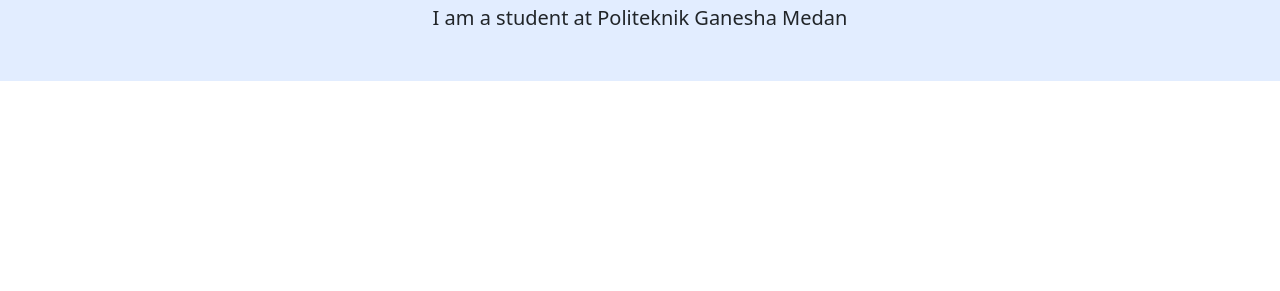
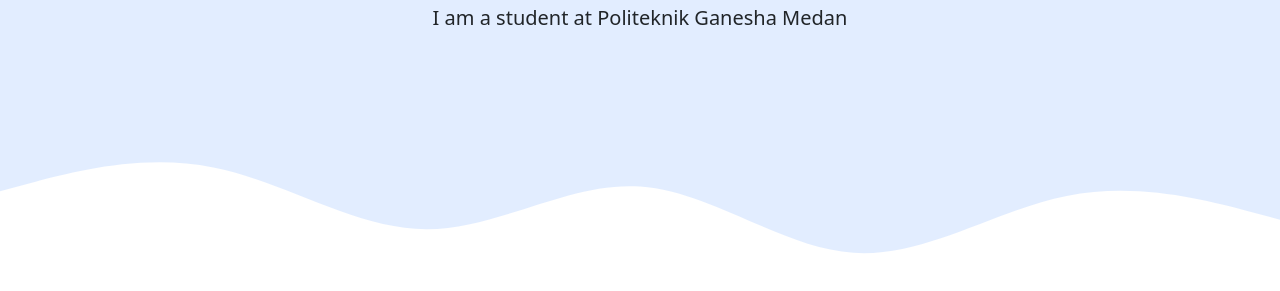
Before and after one commit to Widyasyafitri/UAS-WidiaSafitri, a plain HTML site: page index.html in a window 1280 px wide. Shown: the part 367-658 px from the top of the page. Drawn offline with nearby package versions, Linux system fonts and the light colour scheme.

Commit message:
Membuat Gelombang

```diff
--- a/index.html
+++ b/index.html
@@ -46,6 +46,13 @@
       <img src="img/1.jpg" alt="Widia Safitri" width="200" class="rounded-circle img-thumbnail" />
       <h1 class="display-4">Widia Safitri</h1>
       <p class="lead">I am a student at Politeknik Ganesha Medan</p>
+      <svg xmlns="http://www.w3.org/2000/svg" viewBox="0 0 1440 320">
+        <path
+          fill="#ffffff"
+          fill-opacity="10"
+          d="M0,160L40,149.3C80,139,160,117,240,133.3C320,149,400,203,480,202.7C560,203,640,149,720,154.7C800,160,880,224,960,229.3C1040,235,1120,181,1200,165.3C1280,149,1360,171,1400,181.3L1440,192L1440,320L1400,320C1360,320,1280,320,1200,320C1120,320,1040,320,960,320C880,320,800,320,720,320C640,320,560,320,480,320C400,320,320,320,240,320C160,320,80,320,40,320L0,320Z"
+        ></path>
+      </svg>
     </section>
     <!-- Akhir Jumbroton -->
 
--- a/style.css
+++ b/style.css
@@ -1,4 +1,4 @@
 .jumbotron {
-  padding: 2rem 1rem;
+  padding-top: 2rem;
   background-color: #e2edff;
 }
```
Also changed, not shown: Screenshoot/Screenshot 2025-07-10 105054.png (added).
